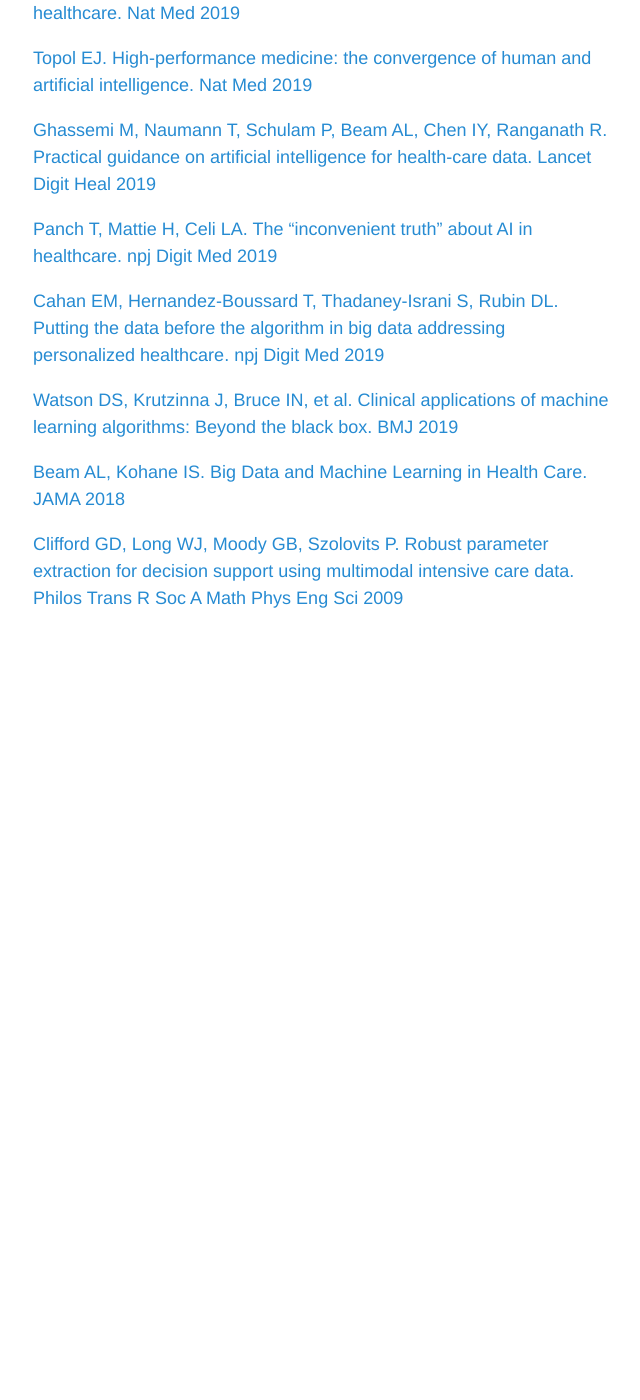
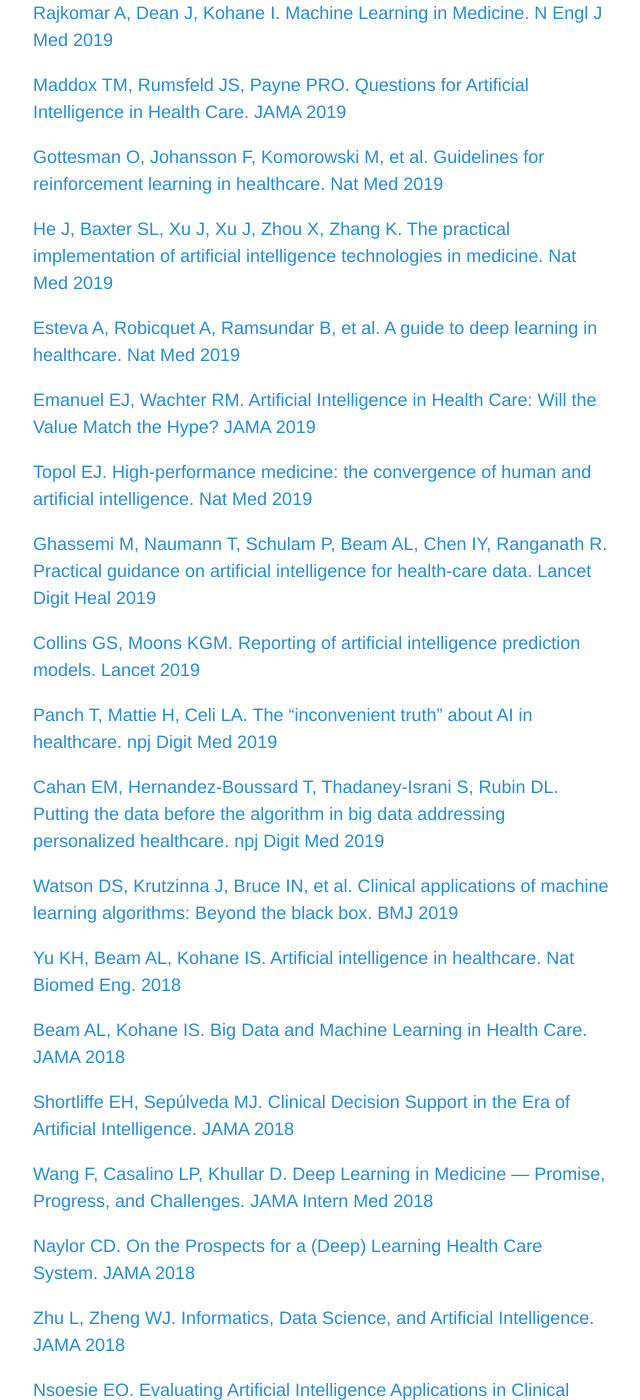
Before and after one commit to erikr/erikr.github.io, a Jekyll site: the page built from _posts/2019-08-24-reviews-on-ml-in-healthcare.md, in a window 1280 px wide and 1400 px high, scrolled down 358 px. Shown: the whole window, without its empty margins (319-959 px from the left). Built offline with Jekyll 4.4.1, drawn with Linux system fonts in a browser that asks for light colours; nearby versions of some CDN libraries; comment, search, counter and statistics services are not loaded; before the commit the page ends 988 px from its top, so only the background shows below that; some of the changed text lies outside the part shown.

Commit message:
added 1. Yu KH, Beam AL, Kohane IS. Artificial intelligence in healthcare. Nat Biomed Eng. 2018;2(10):719-731. doi:10.1038/s41551-018-0305-z

```diff
--- a/_posts/2019-08-24-reviews-on-ml-in-healthcare.md
+++ b/_posts/2019-08-24-reviews-on-ml-in-healthcare.md
@@ -4,15 +4,27 @@
 tags: machine learning, ai, healthcare, medicine
 ---
 
+[Shah P, Kendall F, Khozin S, et al. Artificial intelligence and machine learning in clinical development: a translational perspective. npj Digit Med 2019](https://www.nature.com/articles/s41746-019-0148-3)
+
 [Wiens J, Saria S, Sendak M, et al. Do no harm: a roadmap for responsible machine learning for health care. Nat Med 2019](http://www.nature.com/articles/s41591-019-0548-6)
 
 [Rajkomar A, Dean J, Kohane I. Machine Learning in Medicine. N Engl J Med 2019](https://www.nejm.org/doi/full/10.1056/NEJMra18142590)
 
+[Maddox TM, Rumsfeld JS, Payne PRO. Questions for Artificial Intelligence in Health Care. JAMA 2019](https://jamanetwork.com/journals/jama/article-abstract/2718456)
+
+[Gottesman O, Johansson F, Komorowski M, et al. Guidelines for reinforcement learning in healthcare. Nat Med 2019](http://www.nature.com/articles/s41591-018-0310-5)
+
+[He J, Baxter SL, Xu J, Xu J, Zhou X, Zhang K. The practical implementation of artificial intelligence technologies in medicine. Nat Med 2019](https://www.nature.com/articles/s41591-018-0307-0)
+
 [Esteva A, Robicquet A, Ramsundar B, et al. A guide to deep learning in healthcare. Nat Med 2019](http://www.nature.com/articles/s41591-018-0316-z)
+
+[Emanuel EJ, Wachter RM. Artificial Intelligence in Health Care: Will the Value Match the Hype? JAMA 2019](https://jamanetwork.com/journals/jama/article-abstract/2734581)
 
 [Topol EJ. High-performance medicine: the convergence of human and artificial intelligence. Nat Med 2019](http://www.nature.com/articles/s41591-018-0300-7)
 
 [Ghassemi M, Naumann T, Schulam P, Beam AL, Chen IY, Ranganath R. Practical guidance on artificial intelligence for health-care data. Lancet Digit Heal 2019](https://www.thelancet.com/journals/landig/article/PIIS2589-7500(19)30084-6/fulltext)
+
+[Collins GS, Moons KGM. Reporting of artificial intelligence prediction models. Lancet 2019](https://www.thelancet.com/journals/lancet/article/PIIS0140-6736(19)30037-6)
 
 [Panch T, Mattie H, Celi LA. The “inconvenient truth” about AI in healthcare. npj Digit Med 2019](https://www.nature.com/articles/s41746-019-0155-4)
 
@@ -20,6 +32,22 @@
 
 [Watson DS, Krutzinna J, Bruce IN, et al. Clinical applications of machine learning algorithms: Beyond the black box. BMJ 2019](https://www.bmj.com/content/364/bmj.l886)
 
+[Yu KH, Beam AL, Kohane IS. Artificial intelligence in healthcare. Nat Biomed Eng. 2018](https://www.nature.com/articles/s41551-018-0305-z)
+
 [Beam AL, Kohane IS. Big Data and Machine Learning in Health Care. JAMA 2018](https://jamanetwork.com/journals/jama/article-abstract/2675024)
 
-[Clifford GD, Long WJ, Moody GB, Szolovits P. Robust parameter extraction for decision support using multimodal intensive care data. Philos Trans R Soc A Math Phys Eng Sci 2009](2https://royalsocietypublishing.org/doi/pdf/10.1098/rsta.2008.0157)
+[Shortliffe EH, Sepúlveda MJ. Clinical Decision Support in the Era of Artificial Intelligence. JAMA 2018](https://jamanetwork.com/journals/jama/article-abstract/2713901)
+
+[Wang F, Casalino LP, Khullar D. Deep Learning in Medicine — Promise, Progress, and Challenges. JAMA Intern Med 2018](https://jamanetwork.com/journals/jamainternalmedicine/article-abstract/2718342)
+
+[Naylor CD. On the Prospects for a (Deep) Learning Health Care System. JAMA 2018](https://jamanetwork.com/journals/jama/article-abstract/2701667)
+
+[Zhu L, Zheng WJ. Informatics, Data Science, and Artificial Intelligence. JAMA 2018](https://jamanetwork.com/journals/jama/article-abstract/2702879)
+
+[Nsoesie EO. Evaluating Artificial Intelligence Applications in Clinical Settings. JAMA Netw Open 2018](https://jamanetwork.com/journals/jamanetworkopen/fullarticle/2703939)
+
+[Yu KH, Kohane IS. Framing the challenges of artificial intelligence in medicine. BMJ Qual Saf 2019](https://qualitysafety.bmj.com/content/28/3/238.abstract)
+
+[Hinton G. Deep Learning — A Technology With the Potential to Transform Health Care. JAMA 2018](https://jamanetwork.com/journals/jama/article-abstract/2701666)
+
+[Beam AL, Kohane IS. Translating Artificial Intelligence Into Clinical Care. JAMA 2016](https://jamanetwork.com/journals/jama/article-abstract/2588761)
```
